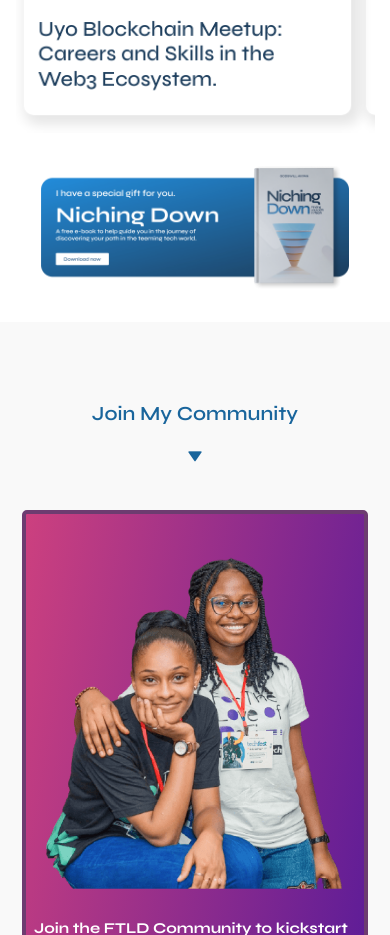
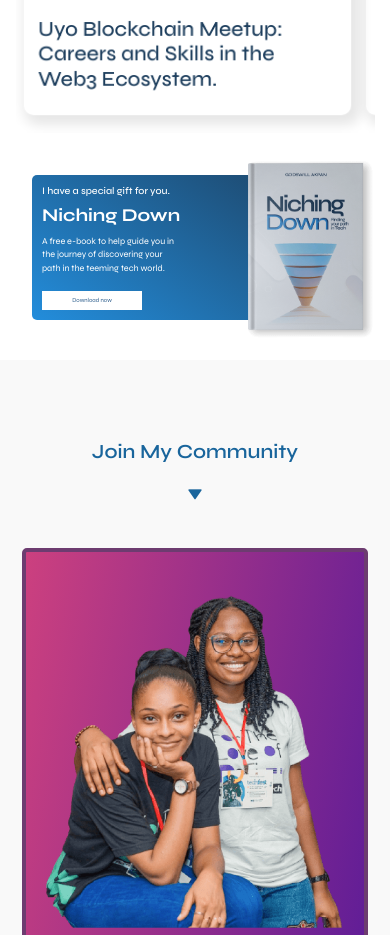
Before and after one commit to victorgis/geekakpan, a plain HTML site: page index.html in a window 390 px wide. Shown: the part 3560-4495 px from the top of the page. Drawn offline with Linux system fonts and the light colour scheme.

Commit message:
fixed the xtra space in the geekakpan section

```diff
--- a/assets/css/style.css
+++ b/assets/css/style.css
@@ -811,9 +811,9 @@ section.engagments {
 }
 
 @media (max-width: 1200px) {
-  section.engagments {
+  /* section.engagments {
     padding-bottom: 0;
-  }
+  } */
   .what-people-say-item {
     border-radius: 10px;
     padding: 20px;
@@ -834,6 +834,9 @@ section.engagments {
 
 
 @media (max-width: 768px) {
+  section.engagments {
+    padding-bottom: 0;
+  }
   .what-people-say-item {
     border-radius: 7px;
     padding: 10px;
@@ -862,12 +865,16 @@ section.engagments {
   background: linear-gradient(35deg, rgba(35,141,219,1) 0%, rgba(29,62,93,1) 100%);
   border-radius: 20px;
   padding: 40px;
-  margin: 0 100px;
+  margin: 0 140px;
   color: #fff;
 }
 .niching-h4 {
   font-size: 55px;
   font-weight: 700;
+}
+.niching-p {
+  margin-right: 100px;
+  font-size: 20px;
 }
 .niching-btn {
   background-color: #fff;
@@ -880,42 +887,35 @@ section.engagments {
 .niching-btn:hover {
   color: rgb(29,62,93);
 }
-section.niching {
-  padding: 0;
-}
 .niching-container {
-  text-align: center;
   position: relative;
-}
-.niching-container img {
-  width: 100%;
 }
 .book-img {
   position: absolute;
   right: 0;
-  bottom: -50px;
+  bottom: -40px;
 }
 .book-img img {
   max-width: 300px;
 }
 
 @media (max-width: 1200px) {
-  .niching {
-    padding: 30px 0;
-  }
+
   .book-section {
     border-radius: 10px;
     padding: 15px;
     margin: 0px;
   }
   .niching-h4 {
-    font-size: 35px;
     font-weight: 700;
   }
   .book-img {
     position: absolute;
-    right: 15px;
-    bottom: -34px;
+    right: 20px;
+    bottom: -48px;
+  }
+  .book-img img {
+    max-width: 370px;
   }
   .niching-btn {
     margin-top: 30px;
@@ -923,8 +923,22 @@ section.niching {
 }
 
 @media screen and (max-width: 992px) {
+  .book-img {
+    /* position: absolute;
+    left: 150px;
+    bottom: -20px; */
+  }
   .book-img img {
-    width: 118%;
+    width: 130px;
+    position: absolute;
+    left: 36px;
+    bottom: 1px;
+  }
+  .niching-p {
+    margin-right: 13px;
+  }
+  .book-section {
+    margin: 0 100px;
   }
 }
 
@@ -935,19 +949,20 @@ section.niching {
   .book-section {
     border-radius: 5px;
     padding: 0 10px;
-    margin: 5px;
+    margin: 0 20px;
   }
   .book-details {
     padding: 10px 0;
+    width: 50%;
   }
   .book-details h4{
-    font-size:10px;
+    font-size: 10px;
   }
   .book-details p{
-    font-size:7px;
+    font-size: 9px;
   }
   h4.niching-h4 {
-    font-size: 17px;
+    font-size: 18px;
   }
   .niching-btn {
     font-size: 6px;
@@ -957,22 +972,24 @@ section.niching {
   }
   .niching-container {
     position: relative;
-    /* margin: 10px auto; */
-
+    margin: 10px auto;
   }
-  .col-8 {
+  /* .col-8 {
     width: 56.6%;
   }
   .col-4 {
     width: 33.3%;
-  }
+  } */
   .book-img {
-    position: absolute;
-    right: 8px;
-    bottom: -13px;
+    /* position: absolute;
+    left: 130px;
+    bottom: -28px; */
   }
   .book-img img {
-    width: 107px;
+    width: 130px;
+    position: absolute;
+    left: 233px;
+    bottom: 28px;
   }
 }
 
--- a/index.html
+++ b/index.html
@@ -345,18 +345,18 @@
 
     <section class="niching">
       <div class="container niching-container">
-        <a href="./assets/files/niching-Down.pdf" download="./assets/files/niching-Down.pdf"><img src="./assets/img/book-download.png" alt=""></a>
-        <!-- <div class="row book-section">
-          <div class="col-8 book-details">
+        <!-- <a href="./assets/files/niching-Down.pdf" download="./assets/files/niching-Down.pdf"><img src="./assets/img/book-download.png" alt=""></a> -->
+        <div class="row book-section">
+          <div class="col-lg-8 col-md-6 col-sm-6 book-details">
             <h4>I have a special gift for you.</h4>
             <h4 class="niching-h4">Niching Down</h4>
-            <p>A free e-book to help guide you in the journey of discovering your path in the teeming tech world.</p>
+            <p class="niching-p">A free e-book to help guide you in the journey of discovering your path in the teeming tech world.</p>
             <a href="./assets/files/niching-Down.pdf" download="./assets/files/niching-Down.pdf"><div class="niching-btn">Download now</div></a>
           </div>
-          <div class="col-4 book-img">
+          <div class="col-lg-4 col-md-6 col-sm-6 book-img">
             <img src="./assets/img/book-niching.png" alt="">
           </div>
-        </div> -->
+        </div>
       </div>
     </section>
 
```
